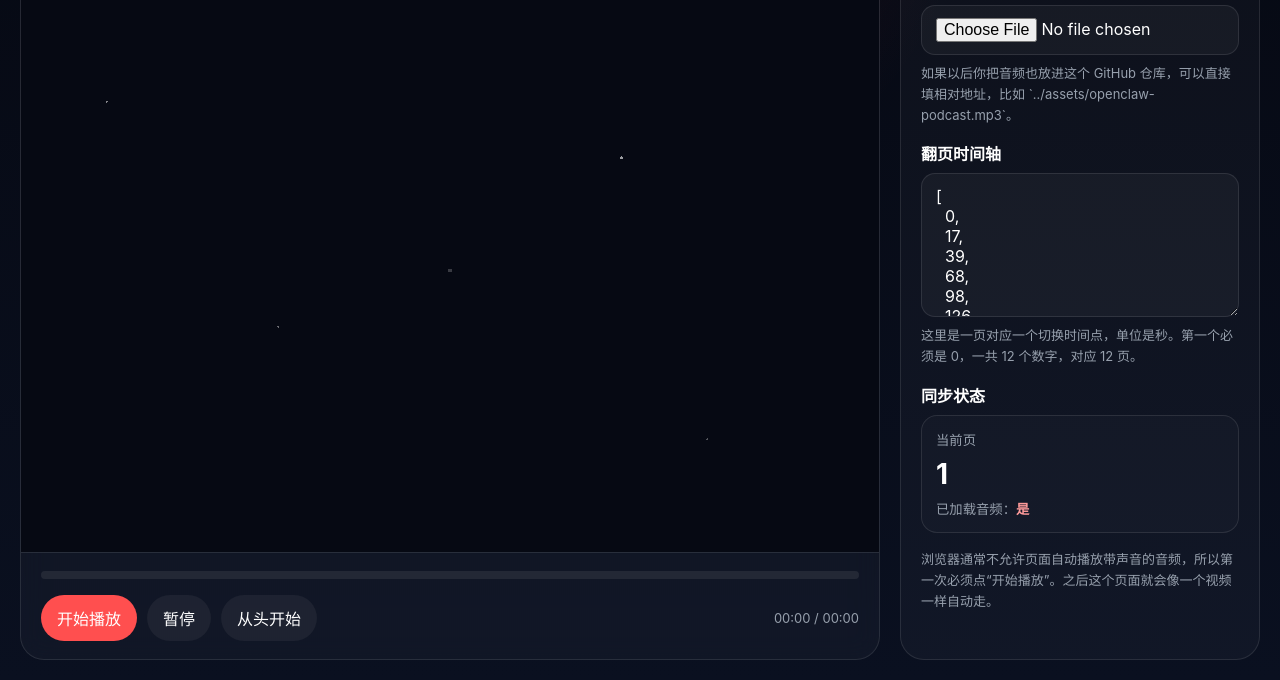
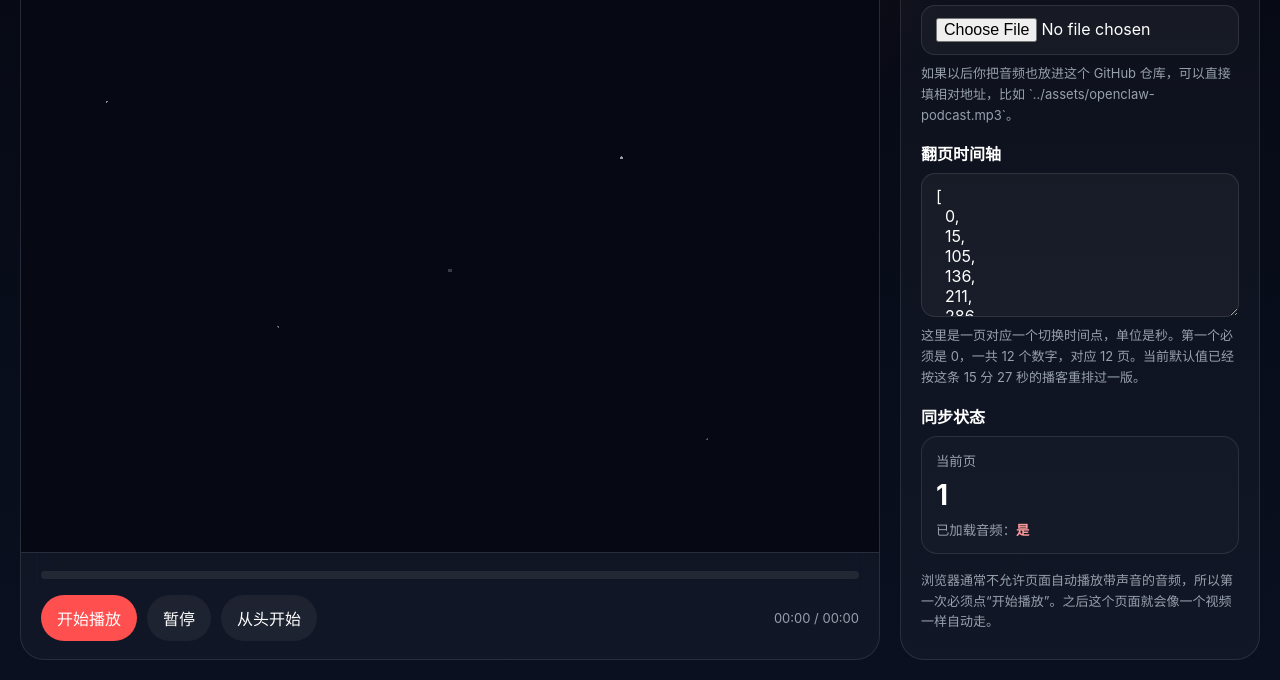
Before and after one commit to zachsaws/openclawmind, a website: page site/podcast/index.html in a window 1280 px wide. Shown: the part 120-800 px from the top of the page. Drawn offline with Linux system fonts and the light colour scheme.

Commit message:
Tune podcast slide cue timing

```diff
--- a/site/podcast/index.html
+++ b/site/podcast/index.html
@@ -249,19 +249,19 @@
                 <h2>翻页时间轴</h2>
                 <textarea id="cuePoints">[
   0,
-  17,
-  39,
-  68,
-  98,
-  126,
-  154,
-  184,
-  215,
-  248,
-  280,
-  312
+  15,
+  105,
+  136,
+  211,
+  286,
+  391,
+  491,
+  551,
+  646,
+  741,
+  840
 ]</textarea>
-                <p class="hint">这里是一页对应一个切换时间点，单位是秒。第一个必须是 0，一共 12 个数字，对应 12 页。</p>
+                <p class="hint">这里是一页对应一个切换时间点，单位是秒。第一个必须是 0，一共 12 个数字，对应 12 页。当前默认值已经按这条 15 分 27 秒的播客重排过一版。</p>
             </div>
 
             <div class="group">
@@ -294,6 +294,9 @@
         const currentSlideNumber = document.getElementById('currentSlideNumber');
         const audioState = document.getElementById('audioState');
         const defaultAudioUrl = '../assets/openclaw-podcast.mp3';
+        const cueStorageKey = 'openclawPodcastCues';
+        const cueVersionKey = 'openclawPodcastCuesVersion';
+        const currentCueVersion = 'v2-20260314';
 
         let cues = [];
         let currentSlide = 0;
@@ -317,7 +320,8 @@
                     throw new Error('invalid');
                 }
                 cues = parsed.map((item) => Number(item)).filter((item) => !Number.isNaN(item));
-                localStorage.setItem('openclawPodcastCues', JSON.stringify(cues));
+                localStorage.setItem(cueStorageKey, JSON.stringify(cues));
+                localStorage.setItem(cueVersionKey, currentCueVersion);
                 return true;
             } catch (error) {
                 alert('翻页时间轴格式不对，请使用 JSON 数组，例如 [0, 12, 30]');
@@ -359,7 +363,8 @@
         }
 
         iframe.addEventListener('load', () => {
-            const savedCues = localStorage.getItem('openclawPodcastCues');
+            const savedCueVersion = localStorage.getItem(cueVersionKey);
+            const savedCues = savedCueVersion === currentCueVersion ? localStorage.getItem(cueStorageKey) : null;
             const savedAudioUrl = localStorage.getItem('openclawPodcastAudioUrl');
             if (savedCues) cuePointsInput.value = savedCues;
             audioUrlInput.value = savedAudioUrl || defaultAudioUrl;
```
